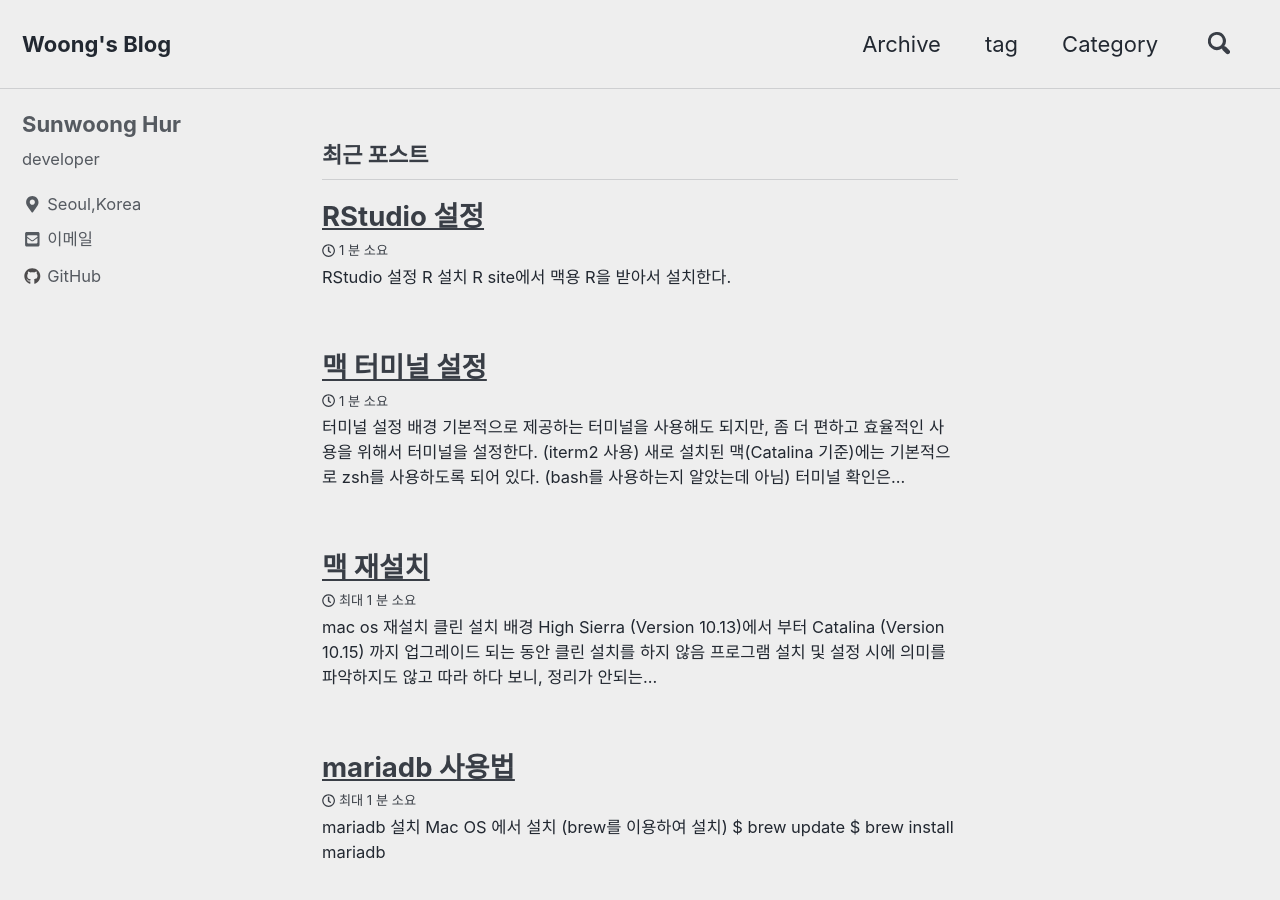
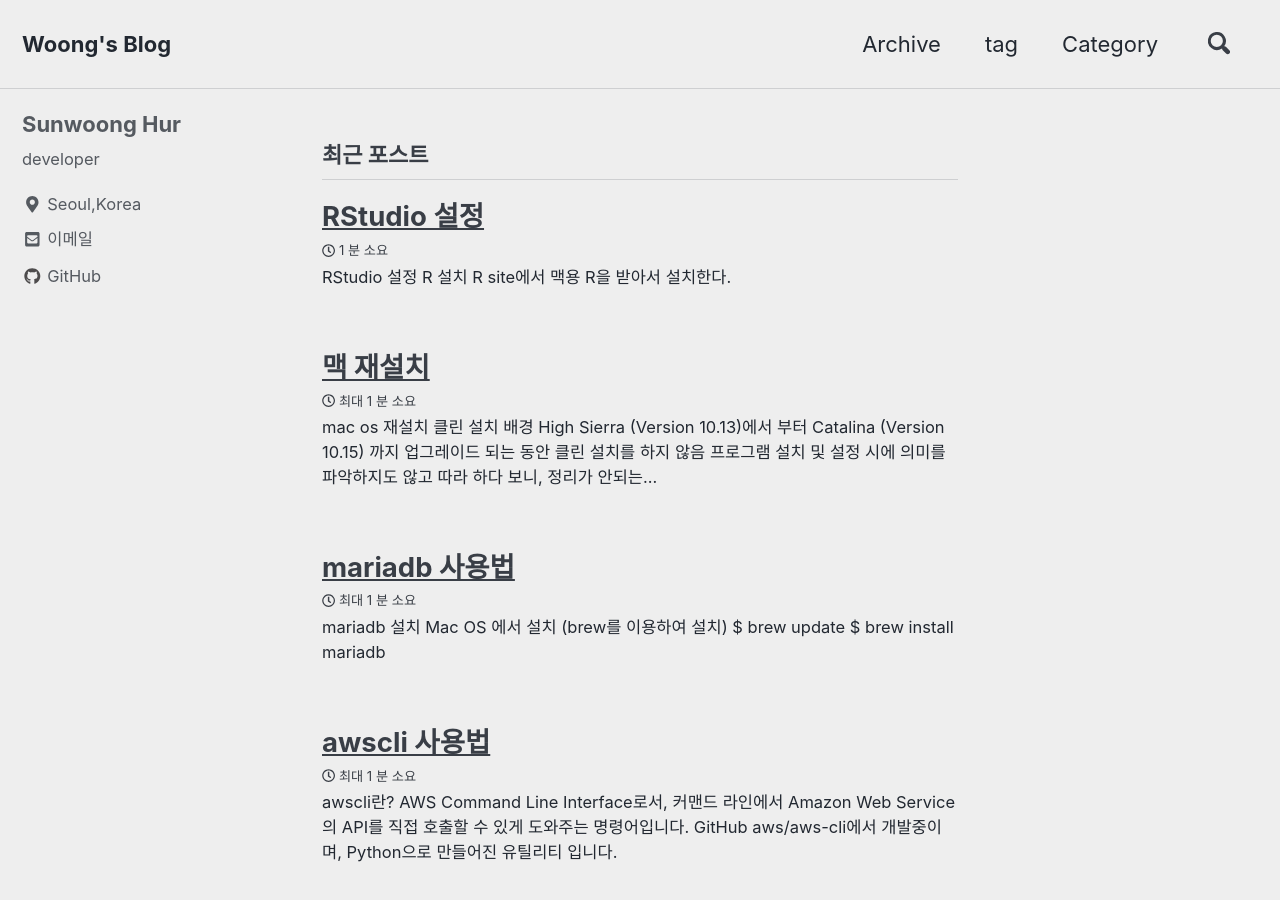
Before and after one commit to swhur/swhur.github.io, a Jekyll site: the page built from index.html, in a window 1280 px wide and 900 px high. Built offline with Jekyll 4.4.1, drawn with Linux system fonts in a browser that asks for light colours; nearby versions of some CDN libraries; the list of posts is cut into pages by our own code; part of the change alters nothing that is shown; some of the changed text lies outside the part shown.

Commit message:
post 삭제
page  build 실패 발생하는 post  삭제

````diff
--- a/_config.yml
+++ b/_config.yml
@@ -225,7 +225,7 @@ plugins:
   - jekyll-sitemap
   - jekyll-gist
   - jekyll-feed
-  - jemoji
+#  - jemoji
   - jekyll-include-cache
 
 # mimic GitHub Pages with --safe
--- a/_posts/2019-11-01-mac-terminal_setting.md
+++ /dev/null
@@ -1,112 +0,0 @@
----
-title: "맥 터미널 설정"
-date: 2019-11-01 09:02:00
-categories: mac
----
-
-## 터미널 설정 배경
-기본적으로 제공하는 터미널을 사용해도 되지만, 좀 더 편하고 효율적인 사용을 위해서 터미널을 설정한다. (iterm2 사용)
-새로 설치된 맥(Catalina 기준)에는 기본적으로 zsh를 사용하도록 되어 있다. (bash를 사용하는지 알았는데 아님)
-터미널 확인은 다음 명령어로 확인 가능하다.
-```console
-$ echo $SHELL
-```
-
-## 터미널 설정
-Oh My ZSH와 iterm2의 조합으로 터미널을 설정한다.
-[Oh My ZSH+ iTerm2로 터미널을 더 강력하게](https://medium.com/harrythegreat/oh-my-zsh-iterm2%EB%A1%9C-%ED%84%B0%EB%AF%B8%EB%84%90%EC%9D%84-%EB%8D%94-%EA%B0%95%EB%A0%A5%ED%95%98%EA%B2%8C-a105f2c01bec)을 참고하였음
-
-### iterm2 설치
-[iterm2 site](https://www.iterm2.com/)에서 최신 버전을 다운 받아서 설치한다.
-
-### iterm2 컬러 설정 변경
-[iTerm2-Color-Schemes](https://github.com/mbadolato/iTerm2-Color-Schemes)에서 컬러 설정을 다운 받아서, iterm2에 import 후 설정한다.
-iTerm2 -> Profiles -> Open Profiles -> Edit Profile -> Colors -> Colors Presets -> Import 에서 다운 받은 Schemes를 전체 선택한다.
-(나중에 바꿀수가 있으므로 전체 import)
-
-### Homebrew 설치
-Homebrew는 mac os용 패키지 관리 어플리케이션이다.
-설치는 아래 명령어를 수행하면 된다.
-```console
-$ /usr/bin/ruby -e "$(curl -fsSL https://raw.githubusercontent.com/Homebrew/install/master/install)"
-```
-
-### zsh 설치
-brew를 통하여 최신 버전의 zsh를 설치한다.
-```console
-$ brew install zsh
-```
-
-### Oh My ZSH 설치
-Oh My ZSH는 zsh를 더 쉽게 사용할 수 있게 해주는 플러그 인으로서, 아래 명령어로 설치하면 된다.
-```console
-sh -c "$(curl -fsSL https://raw.github.com/robbyrussell/oh-my-zsh/master/tools/install.sh)"
-```
-
-### 터미널 꾸미기
-#### 테마 설정
-agnoster 테마를 설정한다. .zshrc 파일을 열어서, ZSH_THEME=”robyrussell” 부분의 robyrussell을 agnoster로 변경한다.
-
-#### 폰트 설정
-naver에서 제공하는 NanumGothic 폰트와 D2Coding 폰트를 설치한다.
-(폰트 설정 부분은 따로 작성할려고 했으나, 터미널 설정에 필요하므로 여기서 작성)
-
-##### 폰트 설치
-[나눔고딕폰트](https://hangeul.naver.com/font)에서 폰트를 다운받아서 설치한다.
-[D2Coding폰트](https://github.com/naver/d2codingfont)에서 폰트를 다운받아서 설치한다.
-설치 방법은 다운 받은 파일을 /Library/Fonts에 복사하면 된다.
-
-##### iterm2에 폰트 설정
-iTerm2 -> Profiles -> Open Profiles -> Edit Profile -> Text -> Font -> D2Coding 선택
-
-#### prompt text 변경
-.zshrc 파일 하단에 다음의 문구를 추가한다.
-prompt_context() {
-  if [[ "$USER" != "$DEFAULT_USER" || -n "$SSH_CLIENT" ]]; then
-    prompt_segment black default "%(!.%{%F{yellow}%}.)$USER"
-  fi
-}
-
-#### new line 적용하기
-theme 파일을 열어서, prompt_newline 함수를 추가한다.
-```
-prompt_newline() {
-  if [[ -n $CURRENT_BG ]]; then
-    echo -n "%{%k%F{$CURRENT_BG}%}$SEGMENT_SEPARATOR
-%{%k%F{blue}%}$SEGMENT_SEPARATOR"
-  else
-    echo -n "%{%k%}"
-  fi
-
-  echo -n "%{%f%}"
-  CURRENT_BG=''
-}
-```
-그 이후에 build_prompt 함수를 수정한다.
-```
-build_prompt() {
-  RETVAL=$?
-  prompt_status
-  prompt_virtualenv
-  prompt_context
-  prompt_dir
-  prompt_git
-  prompt_bzr
-  prompt_hg
-  prompt_newline // 추가
-  prompt_end
-}
-```
-그런데 이 부분은 필요가 없을 듯 해서, build_prompt는 추가하지 않음
-
-#### Syntax Hightlight 적용
-brew를 통하여 설치한다. 아래의 명령어를 수행하면 된다.
-```console
-brew install zsh-syntax-highlighting
-```
-그 이후에, 플러그인을 적용한다.
-```console
-source /usr/local/share/zsh-syntax-highlighting/zsh-syntax-highlighting.zsh
-```
-
-이상으로 iterm2 터미널 설정을 마친다.
````
